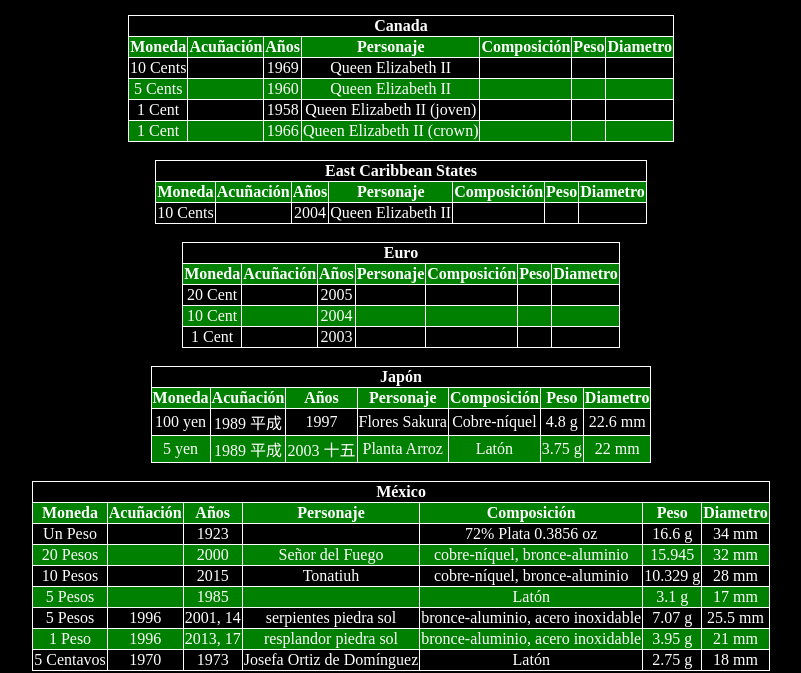
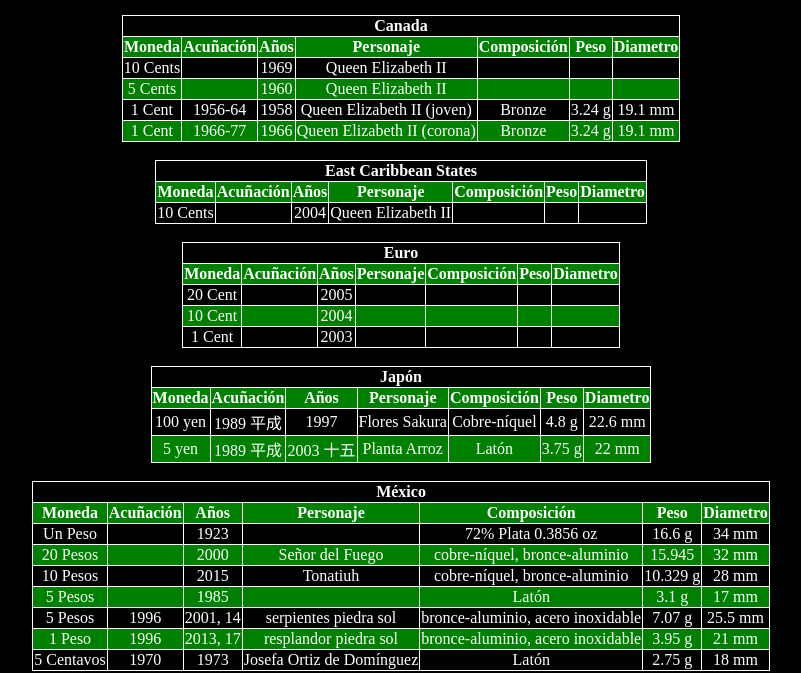
Before and after one commit to Little-Mage/monedas, a plain HTML site: page coleccion-1.html in a window 1280 px wide. Shown: the part 147-820 px from the top of the page, without its empty margins (239-1040 px from the left). Drawn offline with Linux system fonts and the light colour scheme.

Commit message:
1 cent canada

```diff
--- a/coleccion-1.html
+++ b/coleccion-1.html
@@ -66,21 +66,21 @@
     </tr>
     <tr>
         <td>1 Cent</td>
-        <td></td>
+        <td>1956-64</td>
         <td>1958</td>
         <td>Queen Elizabeth II (joven)</td>
-        <td></td>
-        <td></td>
-        <td></td>
+        <td>Bronze</td>
+        <td>3.24 g</td>
+        <td>19.1 mm</td>
     </tr>
     <tr>
         <td>1 Cent</td>
-        <td></td>
+        <td>1966-77</td>
         <td>1966</td>
-        <td>Queen Elizabeth II (crown)</td>
-        <td></td>
-        <td></td>
-        <td></td>
+        <td>Queen Elizabeth II (corona)</td>
+        <td>Bronze</td>
+        <td>3.24 g</td>
+        <td>19.1 mm</td>
     </tr>
 </table>
 <br>
```
